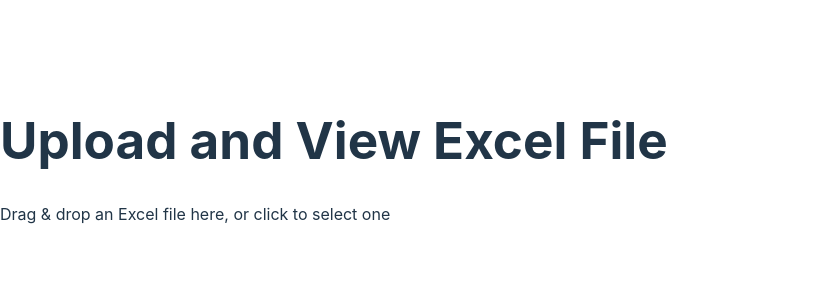
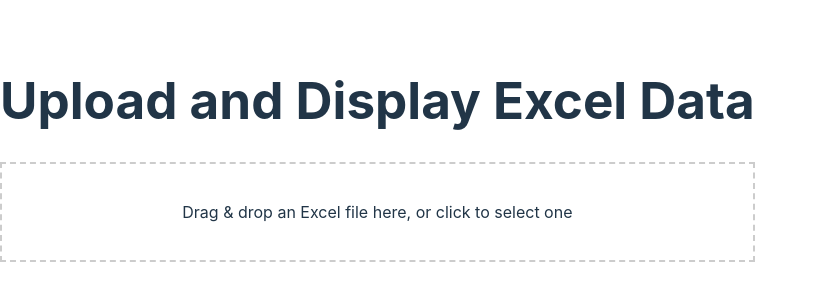
Before and after one commit to Anesbenyelles/react_vite_flask, a React (Vite) app in the folder tp1_and/: page / in a window 1280 px wide. Shown: the part 240-540 px from the top of the page, without its empty margins (0-818 px from the left). Built offline with nearby package versions, Linux system fonts and the light colour scheme.

Commit message:
file chooser  and affiche table

```diff
--- a/tp1_and/package.json
+++ b/tp1_and/package.json
@@ -14,7 +14,8 @@
     "react": "^18.3.1",
     "react-dom": "^18.3.1",
     "react-dropzone": "^14.3.5",
-    "recharts": "^2.13.3"
+    "recharts": "^2.13.3",
+    "xlsx": "^0.18.5"
   },
   "devDependencies": {
     "@eslint/js": "^9.13.0",
--- a/tp1_and/src/App.jsx
+++ b/tp1_and/src/App.jsx
@@ -1,9 +1,87 @@
-import React from 'react';
-import './index.css';
-import App from './components/FileUpload';
+import React, { useState } from 'react';
+import axios from 'axios';
+import { useDropzone } from 'react-dropzone';
 
-const Root = () => {
-  return <App />;
+function App() {
+  const [tableData, setTableData] = useState([]);
+  const [loading, setLoading] = useState(false);
+
+  // Handle file drop or selection
+  const { getRootProps, getInputProps } = useDropzone({
+    accept: '.xls,.xlsx',
+    onDrop: (acceptedFiles) => handleFileUpload(acceptedFiles[0]),
+  });
+
+  // Handle file upload to Flask server
+  const handleFileUpload = async (file) => {
+    setLoading(true); // Set loading state while processing the file
+    const formData = new FormData();
+    formData.append('file', file);
+
+    try {
+      const response = await axios.post('http://127.0.0.1:5000/upload', formData, {
+        headers: {
+          'Content-Type': 'multipart/form-data',
+        },
+      });
+      console.log(response.data); // Log the response data
+      setTableData(response.data); // Store the data in state for table rendering
+    } catch (error) {
+      console.error('Error uploading file:', error);
+    } finally {
+      setLoading(false); // Turn off loading state
+    }
+  };
+
+  // Render table with the data received from Flask
+  const renderTable = () => {
+    if (tableData.length === 0) return null; // If no data, don't render table
+
+    const headers = Object.keys(tableData[0]); // Get headers from the first row of data
+
+    return (
+      <table border="1" cellPadding="10" style={{ marginTop: '20px', width: '100%' }}>
+        <thead>
+          <tr>
+            {headers.map((header) => (
+              <th key={header}>{header}</th> // Render table headers
+            ))}
+          </tr>
+        </thead>
+        <tbody>
+          {tableData.map((row, index) => (
+            <tr key={index}>
+              {headers.map((header) => (
+                <td key={header}>{row[header]}</td> // Render each row's data
+              ))}
+            </tr>
+          ))}
+        </tbody>
+      </table>
+    );
+  };
+
+  return (
+    <div className="App">
+      <h1>Upload and Display Excel Data</h1>
+      <div {...getRootProps()} style={dropzoneStyles}>
+        <input {...getInputProps()} />
+        <p>Drag & drop an Excel file here, or click to select one</p>
+      </div>
+
+      {loading && <p>Loading...</p>} {/* Show loading message while processing the file */}
+
+      {renderTable()} {/* Render the table once data is available */}
+    </div>
+  );
+}
+
+// Basic styling for the dropzone
+const dropzoneStyles = {
+  border: '2px dashed #cccccc',
+  padding: '20px',
+  textAlign: 'center',
+  marginBottom: '20px',
 };
 
-export default Root;
+export default App;
--- a/tp1_and/src/components/FileUpload.jsx
+++ b/tp1_and/src/components/FileUpload.jsx
@@ -1,69 +1,47 @@
-import { useDropzone } from 'react-dropzone';
 import React, { useState } from 'react';
-import axios from 'axios';
+import * as XLSX from 'xlsx';
 
-const FileUpload = ({ onDrop }) => {
-  const { getRootProps, getInputProps } = useDropzone({ onDrop });
+const ExcelTable = () => {
+  const [data, setData] = useState([]);
 
-  return (
-    <div {...getRootProps()} className="border p-6 border-dashed rounded-md bg-gray-100">
-      <input {...getInputProps()} />
-      <p className="text-center text-gray-700">
-        Drag & drop an Excel file here, or click to select one
-      </p>
-    </div>
-  );
+  const handleFileUpload = (event) => {
+    const file = event.target.files[0];
+    if (file) {
+      const reader = new FileReader();
+      reader.onload = (e) => {
+        const binaryStr = e.target.result;
+        const workbook = XLSX.read(binaryStr, { type: 'binary' });
+        const firstSheet = workbook.Sheets[workbook.SheetNames[0]];
+        const sheetData = XLSX.utils.sheet_to_json(firstSheet, { header: 1 });
+        setData(sheetData);
       };
-
-const App = () => {
-  const [data, setData] = useState(null);
-
-  const onDrop = (acceptedFiles) => {
-    const formData = new FormData();
-    formData.append('file', acceptedFiles[0]);
-
-    axios.post('http://localhost:5000/upload', formData)
-      .then(response => {
-        setData(response.data);
-      })
-      .catch(error => console.error('Error uploading file:', error));
+      reader.readAsBinaryString(file);
+    }
   };
 
   return (
-    <div className="container mx-auto p-4">
-      <h1 className="text-xl font-bold mb-4">Upload and View Excel File</h1>
-      <FileUpload onDrop={onDrop} />
-
-      {data && (
-        <div className="mt-6">
-          <table className="table-auto w-full">
+    <div>
+      <input type="file" accept=".xlsx, .xls" onChange={handleFileUpload} />
+      <table border="1">
         <thead>
           <tr>
-                {Object.keys(data[0]).map((key) => (
-                  <th key={key} className="border px-4 py-2">{key}</th>
+            {data[0]?.map((col, idx) => (
+              <th key={idx}>{col}</th>
             ))}
           </tr>
         </thead>
         <tbody>
-              {data.map((row, index) => (
-                <tr key={index}>
-                  {Object.values(row).map((value, idx) => (
-                    <td key={idx} className="border px-4 py-2">{value}</td>
+          {data.slice(1).map((row, rowIndex) => (
+            <tr key={rowIndex}>
+              {row.map((cell, cellIndex) => (
+                <td key={cellIndex}>{cell}</td>
               ))}
             </tr>
           ))}
         </tbody>
       </table>
-          <button
-            onClick={() => window.print()}
-            className="mt-4 bg-blue-500 text-white px-6 py-2 rounded-md"
-          >
-            Print
-          </button>
-        </div>
-      )}
     </div>
   );
 };
 
-export default App;
+export default ExcelTable;
```
Also changed, not shown: 2 other files (tests, documents, lock files or other folders). Lines whose indentation alone changed are shown as unchanged.
